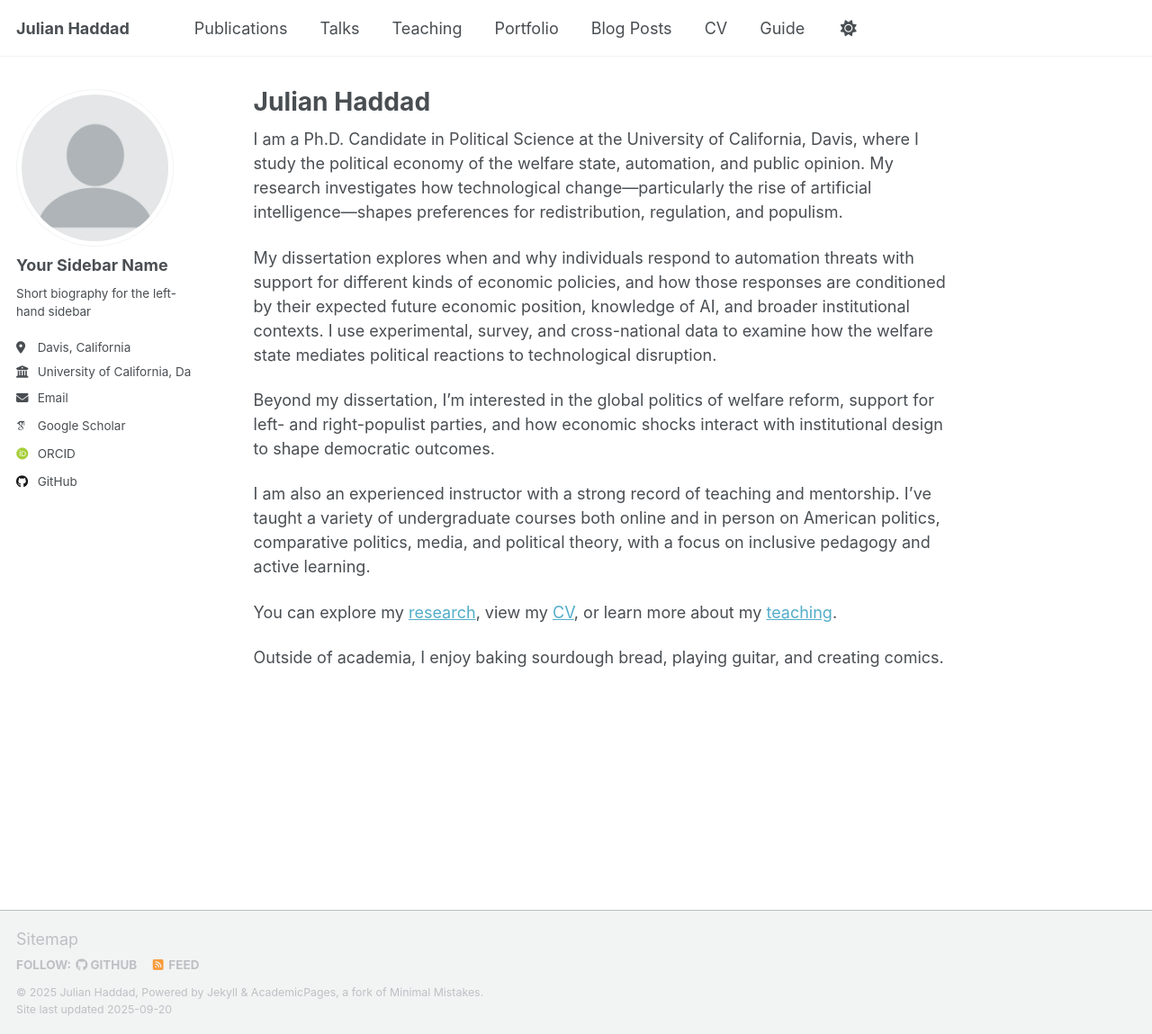
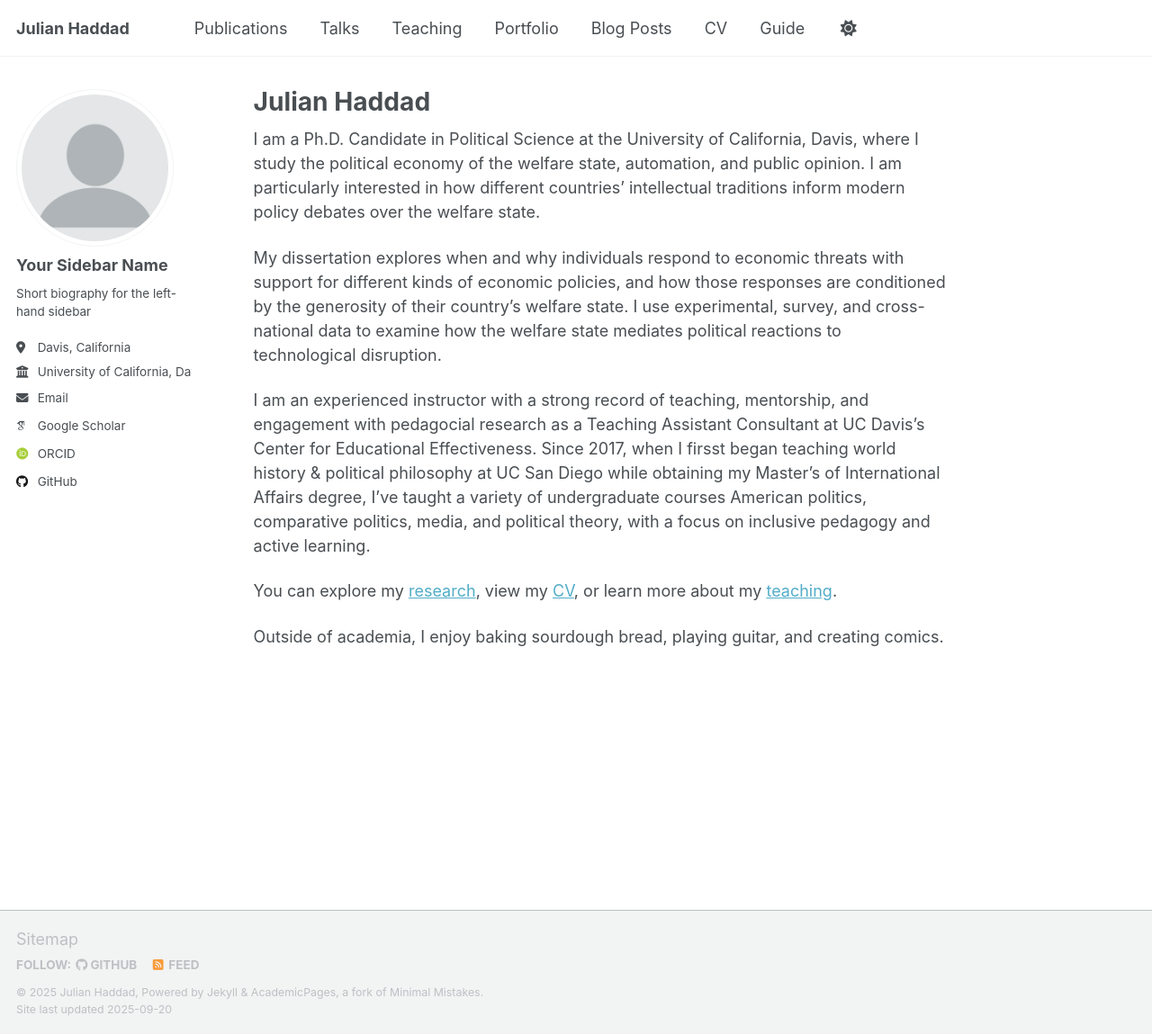
Before and after one commit to JulianAnthonyHaddad/juliananthonyhaddad.github.io, a Jekyll site: the page built from _pages/about.md, in a window 1280 px wide and 1149 px high. Shown: the whole window at 90% size. Built offline with Jekyll 4.4.1, drawn with Linux system fonts in a browser that asks for light colours; some web fonts are replaced; a script that is not in the unit is left out.

Commit message:
Update about.md

```diff
--- a/_pages/about.md
+++ b/_pages/about.md
@@ -7,13 +7,11 @@ redirect_from:
   - /about.html
 ---
 
-I am a Ph.D. Candidate in Political Science at the University of California, Davis, where I study the political economy of the welfare state, automation, and public opinion. My research investigates how technological change—particularly the rise of artificial intelligence—shapes preferences for redistribution, regulation, and populism.
+I am a Ph.D. Candidate in Political Science at the University of California, Davis, where I study the political economy of the welfare state, automation, and public opinion. I am particularly interested in how different countries' intellectual traditions inform modern policy debates over the welfare state.
 
-My dissertation explores when and why individuals respond to automation threats with support for different kinds of economic policies, and how those responses are conditioned by their expected future economic position, knowledge of AI, and broader institutional contexts. I use experimental, survey, and cross-national data to examine how the welfare state mediates political reactions to technological disruption.
+My dissertation explores when and why individuals respond to economic threats with support for different kinds of economic policies, and how those responses are conditioned by the generosity of their country's welfare state. I use experimental, survey, and cross-national data to examine how the welfare state mediates political reactions to technological disruption.
 
-Beyond my dissertation, I’m interested in the global politics of welfare reform, support for left- and right-populist parties, and how economic shocks interact with institutional design to shape democratic outcomes.
-
-I am also an experienced instructor with a strong record of teaching and mentorship. I’ve taught a variety of undergraduate courses both online and in person on American politics, comparative politics, media, and political theory, with a focus on inclusive pedagogy and active learning.
+I am an experienced instructor with a strong record of teaching, mentorship, and engagement with pedagocial research as a Teaching Assistant Consultant at UC Davis's Center for Educational Effectiveness. Since 2017, when I firsst began teaching world history & political philosophy at UC San Diego while obtaining my Master's of International Affairs degree, I’ve taught a variety of undergraduate courses American politics, comparative politics, media, and political theory, with a focus on inclusive pedagogy and active learning.
 
 You can explore my [research](./research.html), view my [CV](files/Julian_Haddad_CV_2025.pdf), or learn more about my [teaching](./teaching.html).
 
```
